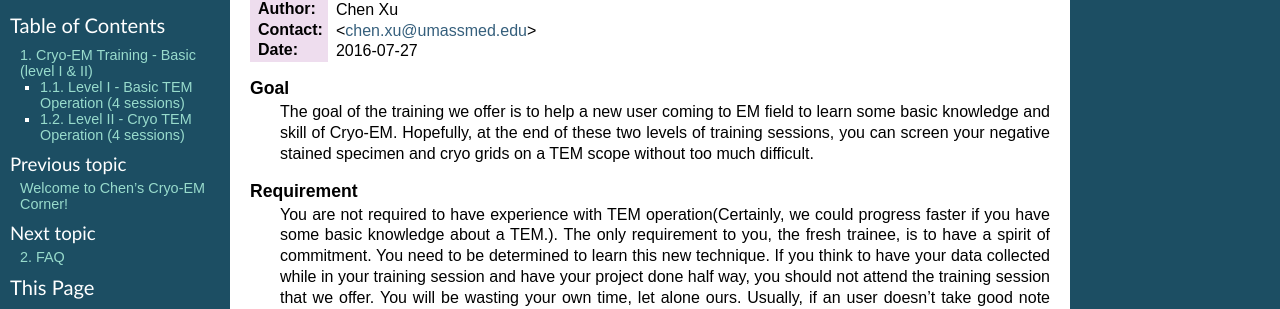
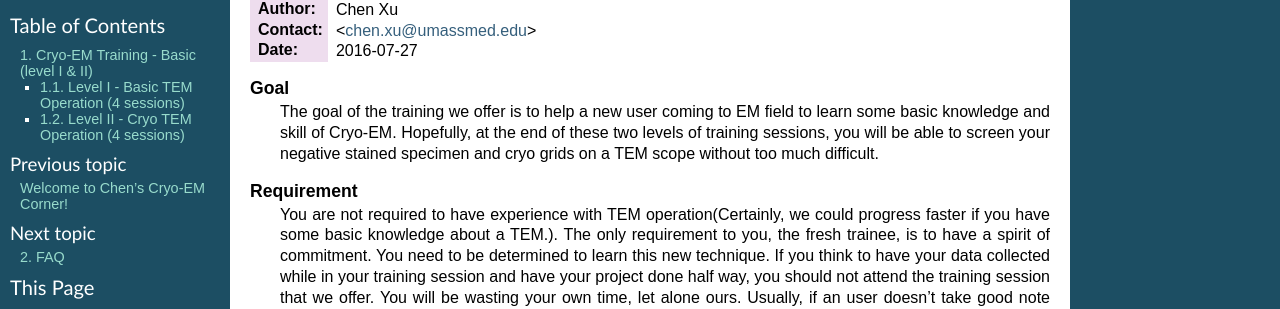
Before and after one commit to xuchen66/sphinx-emdocs, a Sphinx documentation site: the page built from source/cryo-em_training.rst, in a window 1280 px wide. Shown: the part 129-438 px from the top of the page. Built offline with Sphinx 7.4.7, drawn with Linux system fonts in a browser that asks for light colours.

Commit message:
Update cryo-em_training.rst

```diff
--- a/source/cryo-em_training.rst
+++ b/source/cryo-em_training.rst
@@ -13,7 +13,7 @@ Cryo-EM Training - Basic (level I & II)
 .. glossary::
 
  Goal
-    The goal of the training we offer is to help a new user coming to EM field to learn some basic knowledge and skill of Cryo-EM. Hopefully, at the end of these two levels of training sessions, you can screen your negative stained specimen and cryo grids on a TEM scope without too much difficult.
+    The goal of the training we offer is to help a new user coming to EM field to learn some basic knowledge and skill of Cryo-EM. Hopefully, at the end of these two levels of training sessions, you will be able to screen your negative stained specimen and cryo grids on a TEM scope without too much difficult.
 
  Requirement
     You are not required to have experience with TEM operation(Certainly, we could progress faster if you have some basic knowledge about a TEM.). The only requirement to you, the fresh trainee,  is to have a spirit of commitment. You need to be determined to learn this new technique. If you think to have your data collected while in your training session and have your project done half way, you should not attend the training session that we offer. You will be wasting your own time, let alone ours. Usually, if an user doesn't take good note during training session and doesn't come back to practise on microscope, that is a good hint that the user is *not* serious at it. Operating a transmission electron microscope is very much like  driving a car - you need to be serious and to practise if you really want to learn it!
```
